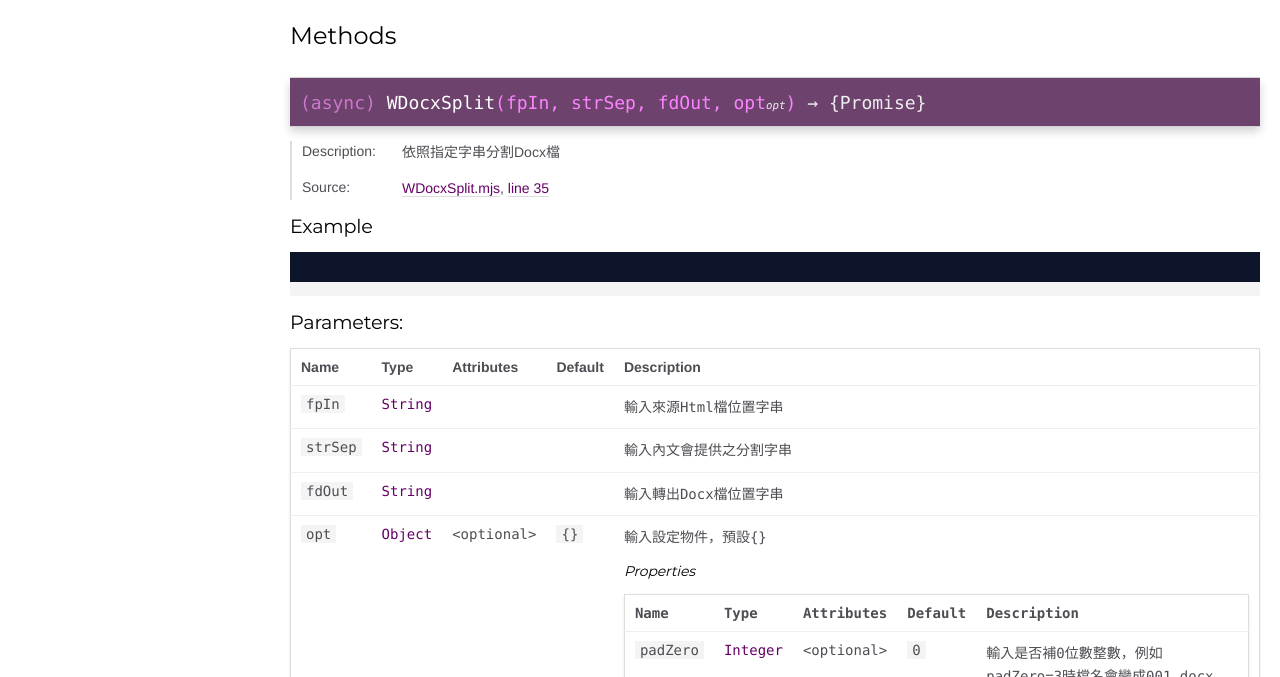
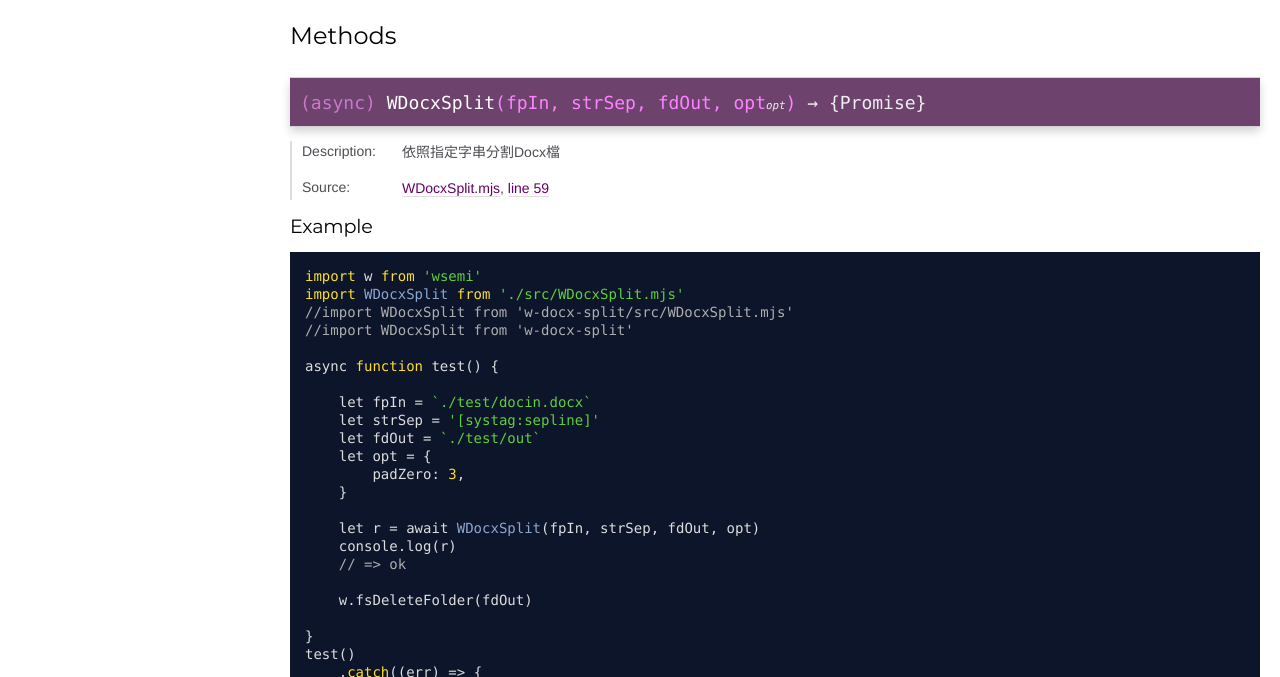
Before and after one commit to yuda-lyu/w-docx-split, a plain HTML site: page global.html in a window 1280 px wide. Shown: the part 123-800 px from the top of the page. Drawn offline with Linux system fonts and the light colour scheme.

Commit message:
deploy 2026-07-22T11:02:27.622Z

```diff
--- a/global.html
+++ b/global.html
@@ -146,7 +146,7 @@
 
     <dt class="tag-source">Source:</dt>
     <dd class="tag-source"><ul class="dummy"><li>
-        <a href="WDocxSplit.mjs.html">WDocxSplit.mjs</a>, <a href="WDocxSplit.mjs.html#line35">line 35</a>
+        <a href="WDocxSplit.mjs.html">WDocxSplit.mjs</a>, <a href="WDocxSplit.mjs.html#line59">line 59</a>
     </li></ul></dd>
 
 
@@ -193,7 +193,31 @@
 
     <h5 class="h5-examples">Example</h5>
 
-    <pre class="prettyprint"><code></code></pre>
+    <pre class="prettyprint"><code>import w from 'wsemi'
+import WDocxSplit from './src/WDocxSplit.mjs'
+//import WDocxSplit from 'w-docx-split/src/WDocxSplit.mjs'
+//import WDocxSplit from 'w-docx-split'
+
+async function test() {
+
+    let fpIn = `./test/docin.docx`
+    let strSep = '[systag:sepline]'
+    let fdOut = `./test/out`
+    let opt = {
+        padZero: 3,
+    }
+
+    let r = await WDocxSplit(fpIn, strSep, fdOut, opt)
+    console.log(r)
+    // => ok
+
+    w.fsDeleteFolder(fdOut)
+
+}
+test()
+    .catch((err) => {
+        console.log('catch', err)
+    })</code></pre>
 
 
 
@@ -506,7 +530,7 @@
 <br class="clear">
 
 <footer>
-    Documentation generated by <a href="https://github.com/jsdoc3/jsdoc">JSDoc 4.0.5</a> on Mon Dec 22 2025 23:26:04 GMT+0800 (台北標準時間) using the <a href="https://github.com/clenemt/docdash">docdash</a> theme.
+    Documentation generated by <a href="https://github.com/jsdoc3/jsdoc">JSDoc 4.0.5</a> on Wed Jul 22 2026 19:02:14 GMT+0800 (台北標準時間) using the <a href="https://github.com/clenemt/docdash">docdash</a> theme.
 </footer>
 
 <script>prettyPrint();</script>
```
Also changed, not shown: WDocxSplit.mjs.html (+26 -2 lines), index.html (+1 -1 lines), 1 other file.
